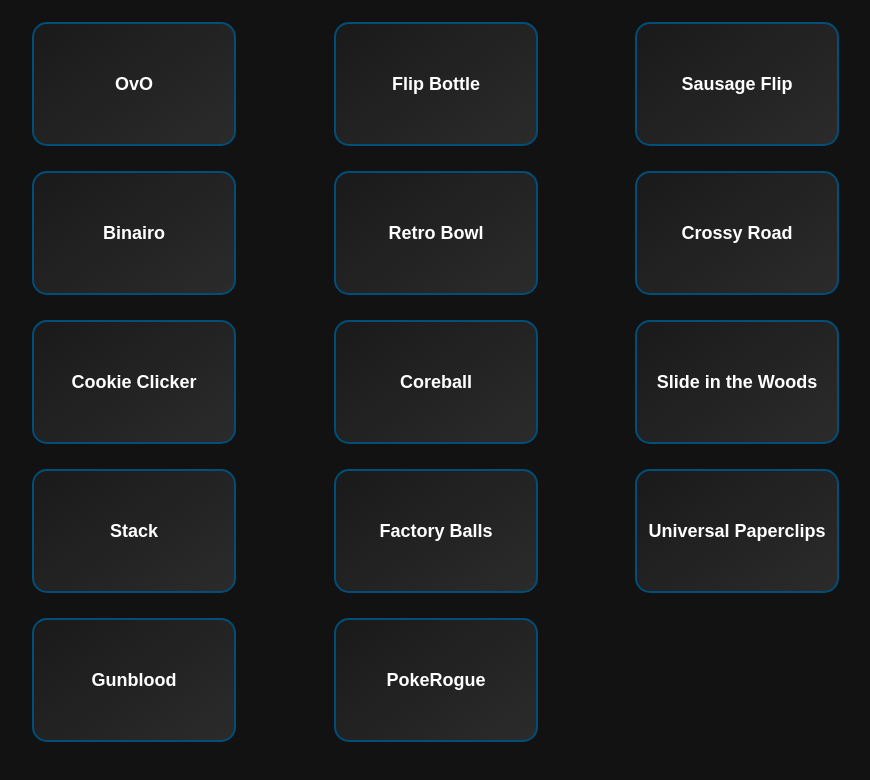
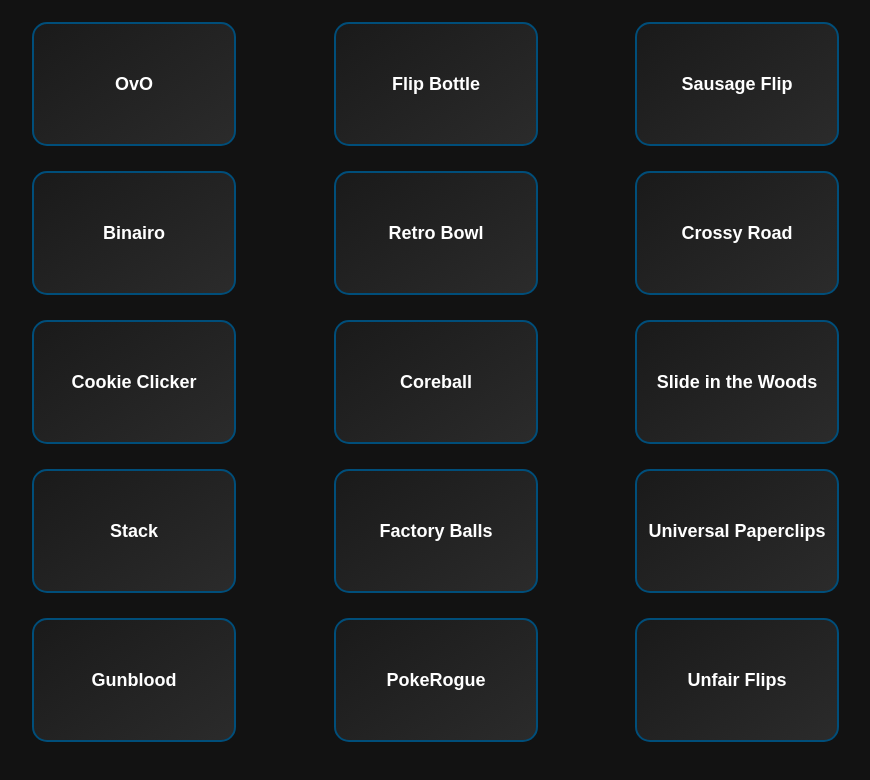
Before and after one commit to coltbowlin0/Colts-GameHub, a plain HTML site: page index.html in a window 1280 px wide. Shown: the part 3436-4216 px from the top of the page, without its empty margins (168-1038 px from the left). Drawn offline with Linux system fonts and the light colour scheme.

Commit message:
Added Unfair Flips

```diff
--- a/index.html
+++ b/index.html
@@ -286,6 +286,7 @@
     <div class="game-card"><a href="paperclips.html" target="_blank">Universal Paperclips</a></div>
     <div class="game-card"><a href="gunblood.html" target="_blank">Gunblood</a></div>
     <div class="game-card"><a href="Pokemon.html" target="_blank">PokeRogue</a></div>
+    <div class="game-card"><a href="unfairflips.html" target="_blank">Unfair Flips</a></div>
   </div>
 
   <script>
```
